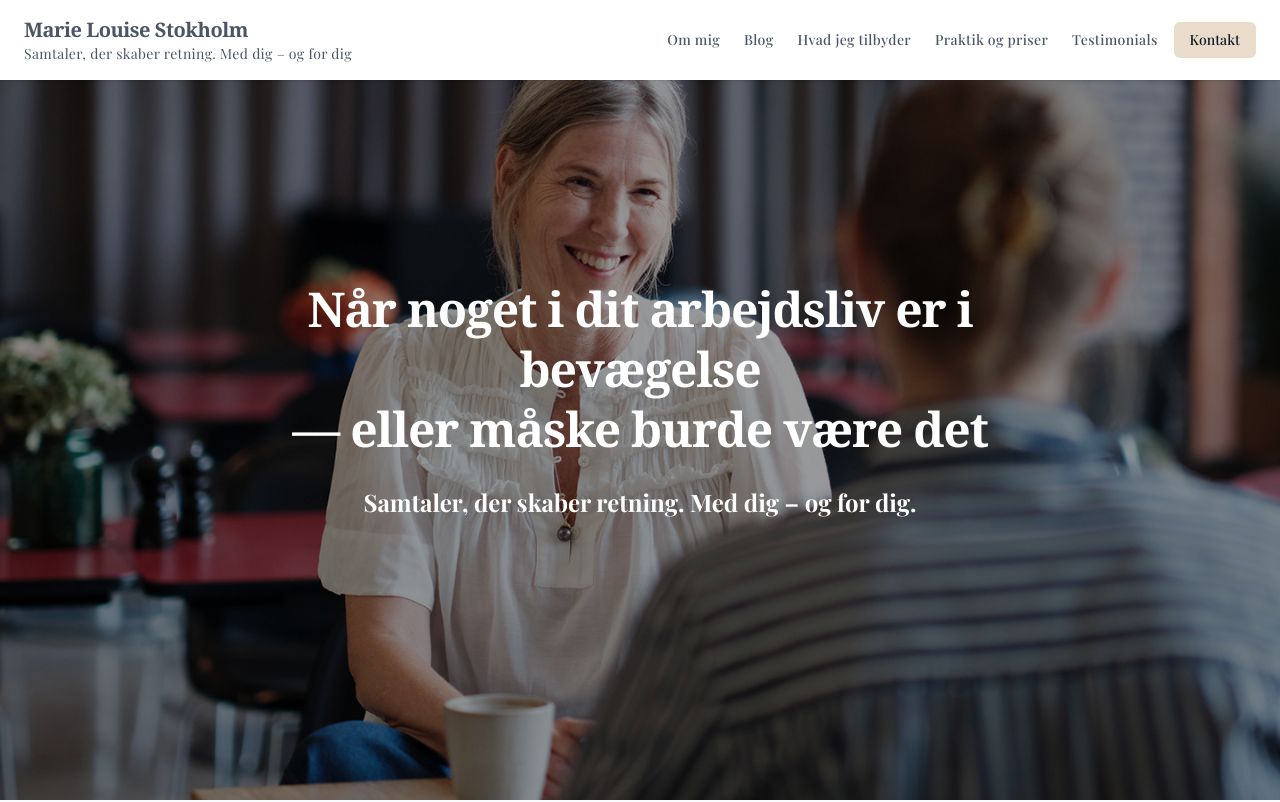
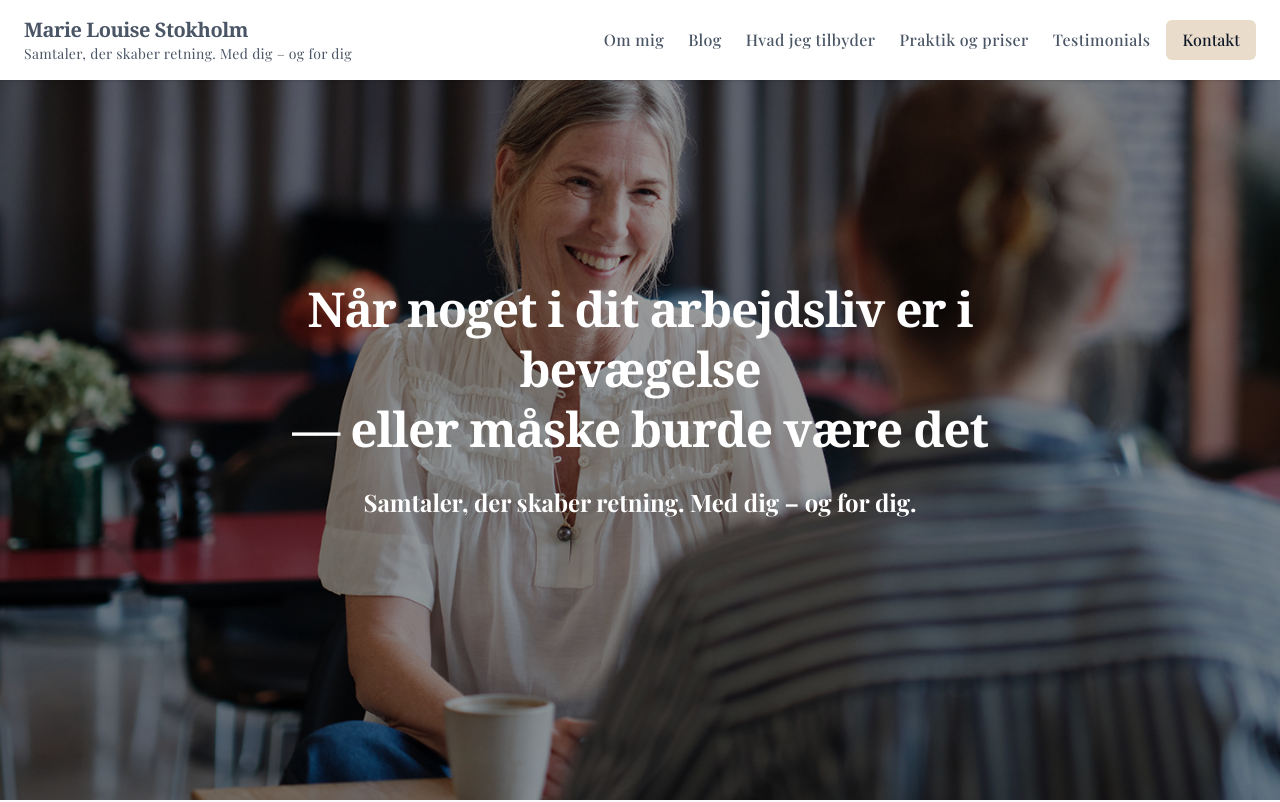
Before and after one commit to nordic-agency/marielouisestokholm, a Next.js app: page / in a window 1280 px wide. Shown: the top 802 px of the page. Built offline with nearby package versions, Linux system fonts and the light colour scheme.

Commit message:
V2 Revision: Increased navigation text size from text-sm to text-base for better readability and balance

```diff
--- a/src/components/Header.tsx
+++ b/src/components/Header.tsx
@@ -19,7 +19,7 @@ export default function Header() {
       </Link>
 
       <div className="hidden md:flex items-center space-x-4">
-        <nav className="space-x-6 text-gray-600 font-sans font-medium text-sm tracking-wide">
+        <nav className="space-x-6 text-gray-600 font-sans font-medium text-base tracking-wide">
           <Link href="/om-mig">Om mig</Link>
           <Link href="/blog">Blog</Link>
           <Link href="/hvad-jeg-tilbyder">Hvad jeg tilbyder</Link>
@@ -28,7 +28,7 @@ export default function Header() {
         </nav>
         <Link
           href="/kontakt"
-          className="inline-block rounded-md bg-[#e9dccb] hover:bg-[#d7c3ad] px-4 py-2 text-gray-900 text-sm font-sans font-medium transition"
+          className="inline-block rounded-md bg-[#e9dccb] hover:bg-[#d7c3ad] px-4 py-2 text-gray-900 text-base font-sans font-medium transition"
         >
           Kontakt
         </Link>
@@ -52,7 +52,7 @@ export default function Header() {
           <Link
             href="/kontakt"
             onClick={() => setMenuOpen(false)}
-            className="inline-block rounded-md bg-[#e9dccb] hover:bg-[#d7c3ad] px-4 py-2 text-gray-900 text-sm font-sans font-medium transition"
+            className="inline-block rounded-md bg-[#e9dccb] hover:bg-[#d7c3ad] px-4 py-2 text-gray-900 text-base font-sans font-medium transition"
           >
             Kontakt
           </Link>
```
